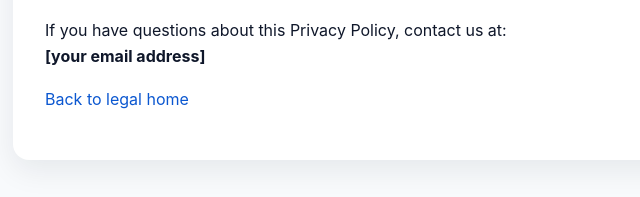
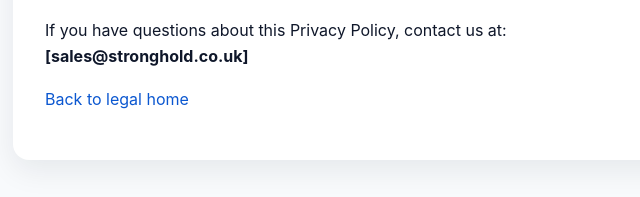
Before and after one commit to strongholdltd/stronghold-pricing-legal, a plain HTML site: page privacy.html in a window 1280 px wide. Shown: the part 1935-2132 px from the top of the page, 217-857 px from the left. Drawn offline with Linux system fonts and the light colour scheme.

Commit message:
Update privacy.html

```diff
--- a/privacy.html
+++ b/privacy.html
@@ -117,7 +117,7 @@
     <p>
       If you have questions about this Privacy Policy, contact us at:
       <br>
-      <strong>[your email address]</strong>
+      <strong>[sales@stronghold.co.uk]</strong>
     </p>
 
     <p><a href="index.html">Back to legal home</a></p>
```
